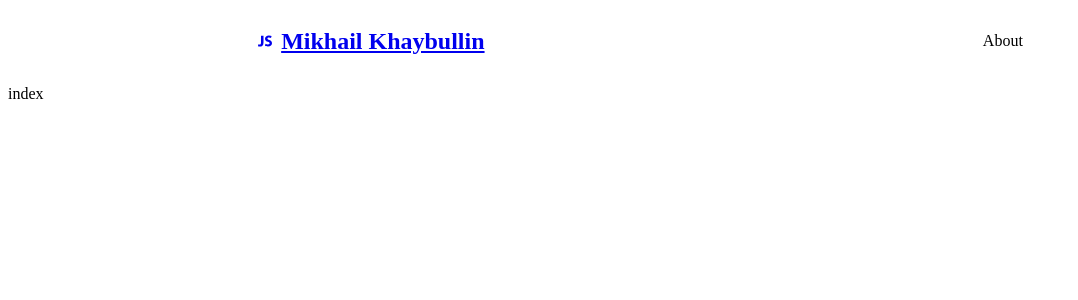
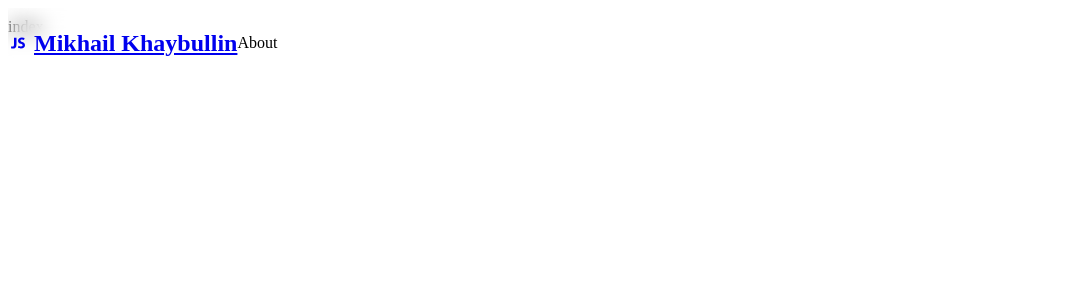
Before and after one commit to m1xa4kala/m1xa4kala-personal-website, a Next.js app: page / in a window 1280 px wide. Shown: the top 300 px of the page, without its empty margins (0-1078 px from the left). Built offline with nearby package versions, Linux system fonts and the light colour scheme.

Commit message:
add header styles

```diff
--- a/components/Header.js
+++ b/components/Header.js
@@ -1,11 +1,19 @@
-import { HStack, Link, Flex } from '@chakra-ui/react'
+import { HStack, Link, Flex, Box, useColorModeValue } from '@chakra-ui/react'
 import NextLink from 'next/link'
 import Logo from './Logo'
 
 const Header = props => {
   const { path } = props
   return (
-    <header>
+    <Box
+      as='header'
+      position='fixed'
+      p={2}
+      bg={useColorModeValue('ffffff40', '20202380')}
+      w='full'
+      backdropFilter={'blur(10px)'}
+      zIndex={10}
+    >
       <Flex alignItems='center' justifyContent='space-around'>
         <Logo />
         <nav>
@@ -16,7 +24,7 @@ const Header = props => {
           </HStack>
         </nav>
       </Flex>
-    </header>
+    </Box>
   )
 }
 
```
